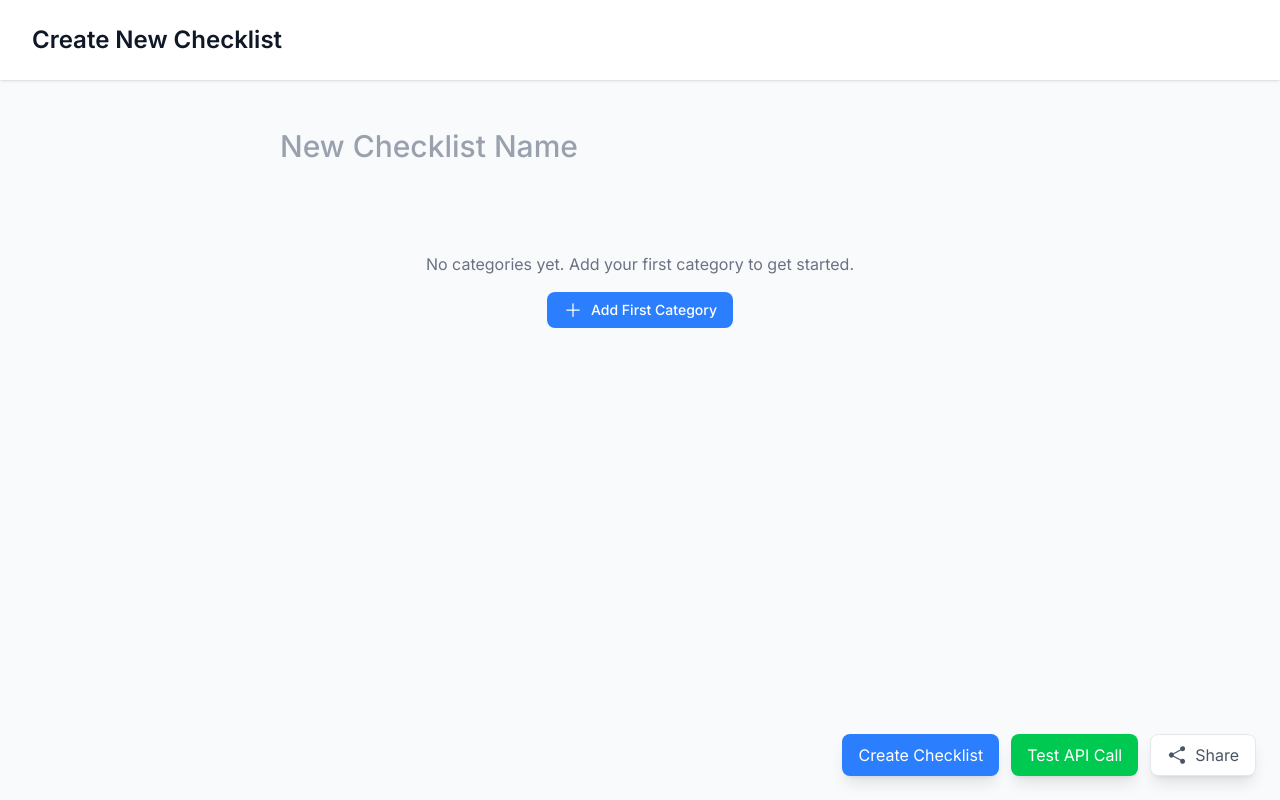
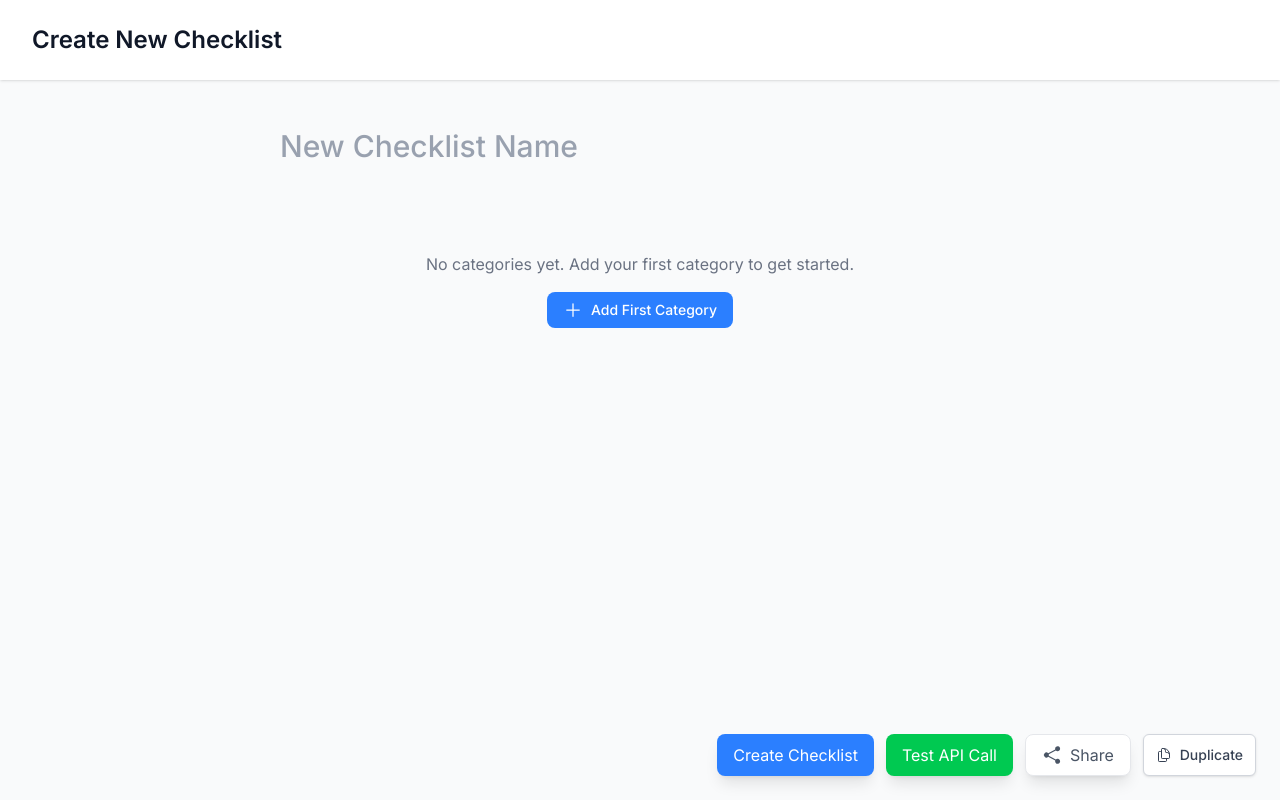
Before and after one commit to rasti-najim/termblocks-technical-frontend, a Next.js app: page /checklist/new in a window 1280 px wide. Built offline with nearby package versions, Linux system fonts and the light colour scheme.

Commit message:
add duplicate checklist functionality

```diff
--- a/src/app/actions.ts
+++ b/src/app/actions.ts
@@ -379,3 +379,48 @@ export async function deleteItem(itemId: string) {
     return { success: false, error: "Failed to delete item" };
   }
 }
+
+export async function duplicateChecklist(id: string) {
+  try {
+    console.log(`Duplicating checklist with ID: ${id}`);
+    const response = await fetch(
+      `http://localhost:8000/checklists/${id}/clone`,
+      {
+        method: "POST",
+        headers: {
+          "Content-Type": "application/json",
+        },
+      }
+    );
+
+    console.log("Checklist clone response:", response);
+
+    if (!response.ok) {
+      const errorText = await response.text();
+      console.error("API error response:", errorText);
+      throw new Error(`HTTP error! status: ${response.status}`);
+    }
+
+    const result = await response.json();
+    console.log("Clone result:", result);
+
+    // Make sure we return the new checklist ID for redirection
+    const newChecklistId = result.checklist_id?.toString();
+
+    if (!newChecklistId) {
+      throw new Error("No ID returned for cloned checklist");
+    }
+
+    revalidatePath("/");
+    return {
+      success: true,
+      data: {
+        id: newChecklistId,
+        name: result.name,
+      },
+    };
+  } catch (error) {
+    console.error("Failed to duplicate checklist:", error);
+    return { success: false, error: "Failed to duplicate checklist" };
+  }
+}
--- a/src/components/ChecklistForm.tsx
+++ b/src/components/ChecklistForm.tsx
@@ -1,7 +1,11 @@
 "use client";
 
 import { useState, useEffect } from "react";
-import { PlusIcon, TrashIcon } from "@heroicons/react/24/outline";
+import {
+  PlusIcon,
+  TrashIcon,
+  DocumentDuplicateIcon,
+} from "@heroicons/react/24/outline";
 import {
   ExclamationCircleIcon,
   ShareIcon,
@@ -17,7 +21,12 @@ import {
 } from "react-hook-form";
 import { zodResolver } from "@hookform/resolvers/zod";
 import FileUploadField from "./FileUploadField";
-import { saveChecklist, deleteCategory, deleteItem } from "@/app/actions";
+import {
+  saveChecklist,
+  deleteCategory,
+  deleteItem,
+  duplicateChecklist,
+} from "@/app/actions";
 import {
   checklistSchema,
   type ChecklistFormData,
@@ -38,6 +47,7 @@ export default function ChecklistForm({ initialData }: ChecklistFormProps) {
   const isNewChecklist = pathname === "/checklist/new";
   const [isSaving, setIsSaving] = useState(false);
   const [isShareDialogOpen, setIsShareDialogOpen] = useState(false);
+  const [isDuplicating, setIsDuplicating] = useState(false);
 
   // Initialize form with React Hook Form and Zod validation
   const methods = useForm<ChecklistFormData>({
@@ -212,6 +222,26 @@ export default function ChecklistForm({ initialData }: ChecklistFormProps) {
   // Mock share functionality
   const handleShare = () => {
     setIsShareDialogOpen(true);
+  };
+
+  // Add a function to handle checklist duplication
+  const handleDuplicate = async () => {
+    if (!initialData?.id) return;
+
+    setIsDuplicating(true);
+    try {
+      const result = await duplicateChecklist(initialData.id);
+      if (result.success && result.data?.id) {
+        router.push(`/checklist/${result.data.id}`);
+      } else {
+        alert("Failed to duplicate checklist. Please try again.");
+      }
+    } catch (error) {
+      console.error("Error duplicating checklist:", error);
+      alert("Failed to duplicate checklist. Please try again.");
+    } finally {
+      setIsDuplicating(false);
+    }
   };
 
   return (
@@ -497,6 +527,15 @@ export default function ChecklistForm({ initialData }: ChecklistFormProps) {
             <ShareIcon className="h-5 w-5 mr-2" />
             Share
           </button>
+          <button
+            type="button"
+            onClick={handleDuplicate}
+            disabled={isDuplicating}
+            className="inline-flex items-center px-3 py-2 border border-gray-300 rounded-md shadow-sm text-sm font-medium text-gray-700 bg-white hover:bg-gray-50 focus:outline-none focus:ring-2 focus:ring-offset-2 focus:ring-blue-500"
+          >
+            <DocumentDuplicateIcon className="h-4 w-4 mr-2" />
+            {isDuplicating ? "Duplicating..." : "Duplicate"}
+          </button>
         </div>
       </form>
 
```
